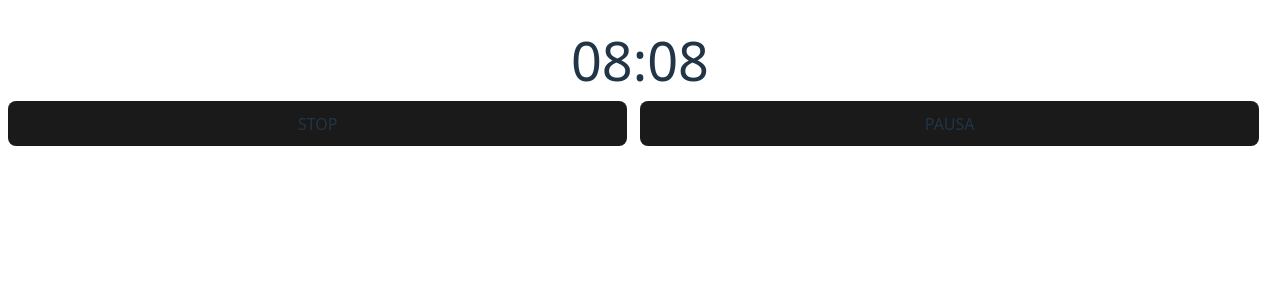
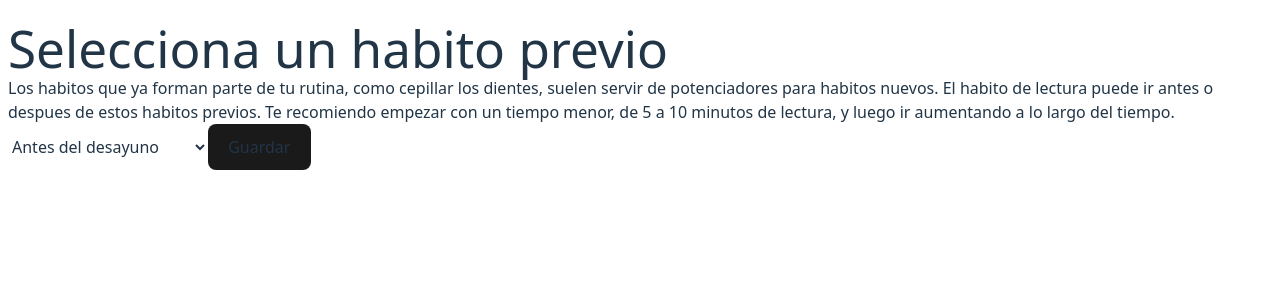
Before and after one commit to comicway/megabook, a React (Vite) app: page / in a window 1280 px wide. Shown: the top 300 px of the page. Built offline with nearby package versions, Linux system fonts and the light colour scheme.

Commit message:
nuevo componente configurar habitos de lectura

```diff
--- a/src/App.jsx
+++ b/src/App.jsx
@@ -5,6 +5,7 @@ import ConfigBook from './Components/ConfigBook/ConfigBook'
 import RegisterBook from './Components/ResgiterBook/RegisterBook'
 import ReadBook from './Components/ReadBook/ReadBook'
 import Timer from './Components/Timer/Timer'
+import ConfigHabit from './Components/ConfigHabit/ConfigHabit'
 
 function App() {
 
@@ -17,8 +18,9 @@ function App() {
       <BookLog />
       <ConfigBook />
       <RegisterBook />
-      <ReadBook />*/}
-      <Timer />
+      <ReadBook />
+      <Timer />*/}
+      <ConfigHabit/>
     </>
   )
 }
--- a/src/Components/ConfigHabit/ConfigHabit.jsx
+++ b/src/Components/ConfigHabit/ConfigHabit.jsx
@@ -1,6 +1,53 @@
+import {Formik, Form, Field, ErrorMessage} from 'formik';
+
+const validate = (values) => {
+    const errors = {};
+
+    if (!values.habitpre) {
+        errors.habitpre = 'Por favor, selecciona un habito';
+    }
+
+    return errors;
+};
+
 const ConfigHabit = () => {
     return (
         <>
+        <div className="container mx-auto px-2 mt-[20px]">
+            <div className="grid grid-cols-1">
+                <h1>Selecciona un habito previo</h1>
+                <p>Los habitos que ya forman parte de tu rutina, como cepillar los dientes, suelen servir de potenciadores para habitos nuevos. El habito de lectura puede ir antes o despues de estos habitos previos. Te recomiendo empezar con un tiempo menor, de 5 a 10 minutos de lectura, y luego ir aumentando a lo largo del tiempo.</p>
+            </div>
+            <div className='grid gird-cols-1'>
+                <Formik
+                    initialValues={{
+                        habitpre:'',
+                    }}
+                    validate={validate}
+                    onSubmit={(values, { setSubmitting}) => {
+                        setTimeout(() => {
+                            alert(JSON.stringify(values, null, 2));
+                            setSubmitting(false);
+                        }, 400);
+                    }}
+                >
+                {({ isSubmitting, isValid }) => (
+                    <Form>
+                        <Field as="select" name="habitpro" id="habitpro">
+                            <option value="" disabled>Selecciona una opcion...</option>
+                            <option value="antesdesayuno">Antes del desayuno</option>
+                            <option value="despuescepillar">Despues de cepillarte</option>
+                            <option value="antesejercicio">Antes de hacer ejercicio</option>
+                            <option value="antesdesiesta">Antes de la siesta</option>
+                        </Field>
+                        <ErrorMessage name="habitpre" component="div"/>
+                        <button type="submit" disabled={isSubmitting || !isValid} >Guardar</button>
+
+                    </Form>
+                )}
+                </Formik>
+            </div>
+        </div>
         </>
     );
 }
```
